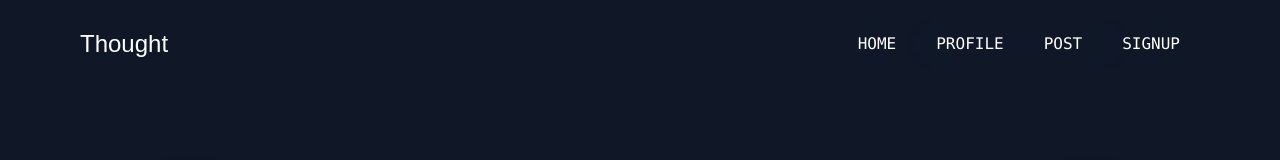
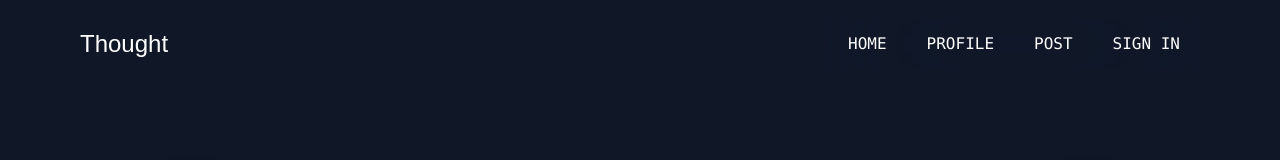
Before and after one commit to strictlyManish/Devconnect, a React (Vite) app in the folder client/: page /login in a window 1280 px wide. Shown: the top 160 px of the page. Built offline with nearby package versions, Linux system fonts and the light colour scheme; no server answers; a web font is replaced by a local one.

Commit message:
making logout controller forntend + backend both

```diff
--- a/client/src/components/NavigationBar.jsx
+++ b/client/src/components/NavigationBar.jsx
@@ -1,19 +1,59 @@
 import React from 'react'
 import { NavLink } from 'react-router-dom'
+import { useEffect, useState } from "react";
+import axios from "../api/axios"
+import toast from 'react-hot-toast';
 
 function NavigationBar() {
+  const [isLoggedIn, setIsLoggedIn] = useState(false);
+
+
+  const logoutController = async () => {
+    try {
+      const res = await axios.get("auth/logout")
+      toast.success('logout')
+    } catch (error) {
+
+    }
+  }
+
+  useEffect(() => {
+    const userCookie = document.cookie
+
+    if (userCookie) {
+      setIsLoggedIn(true)
+    }
+
+  }, []);
+
   return (
-    <div className='px-20 py-5 flex w-screen items-center justify-between text-white fixed'>
-      <div className='text-2xl'>Thought</div>
+    <div className="px-20 py-5 flex w-screen items-center justify-between text-white fixed">
+      <div className="text-2xl">Thought</div>
 
-      <div className='flex gap-10 uppercase font-mono px-5 py-3 rounded backdrop-blur-3xl' >
-        <NavLink to='/' className={(e) => e.isActive ? 'border-b-2 transition-all' : ''} >Home</NavLink>
-        <NavLink to='/profile' className={(e) => e.isActive ? 'border-b-2 transition-all' : ''}>Profile</NavLink>
-        <NavLink to='/post' className={(e) => e.isActive ? 'border-b-2 transition-all' : ''} >Post</NavLink>
-        <NavLink to='/register' className={(e) => e.isActive ? 'border-b-2 transition-all' : ''}>Signup</NavLink>
+      <div className="flex gap-10 items-center uppercase font-mono px-5 py-3 rounded backdrop-blur-3xl">
+        <NavLink to="/" className={(e) => (e.isActive ? "border-b-2 transition-all" : "")}>
+          Home
+        </NavLink>
+
+        <NavLink to="/profile" className={(e) => (e.isActive ? "border-b-2 transition-all" : "")}>
+          Profile
+        </NavLink>
+
+        <NavLink to="/post" className={(e) => (e.isActive ? "border-b-2 transition-all" : "")}>
+          Post
+        </NavLink>
+
+        {isLoggedIn ? (
+          <button onClick={logoutController} className='bg-gray-700 px-2 py-2 rounded-3xl'>Logout</button>
+        ) : (
+          <NavLink to="/register" className={(e) => (e.isActive ? "border-b-2 transition-all" : "")}>
+            Sign In
+          </NavLink>
+        )}
       </div>
     </div>
-  )
+  );
 }
 
+
 export default NavigationBar
--- a/client/src/main.jsx
+++ b/client/src/main.jsx
@@ -10,10 +10,7 @@ createRoot(document.getElementById('root')).render(
     <Toaster position='bottom-left' toastOptions={{
       className: '',
       style: {
-        color: '#FFFFFF',
-        fontSize:'10px',
-        backgroundColor:'transparent',
-        backdropFilter:'blur(10px)'
+        fontSize: '10px',
       },
     }} />
   </BrowserRouter>
--- a/client/src/routes/Mainroutes.jsx
+++ b/client/src/routes/Mainroutes.jsx
@@ -12,12 +12,11 @@ function App() {
   const [user, setUser] = useState(null);
   const [loading, setLoading] = useState(true);
 
-  // Fetch user once on app load
   useEffect(() => {
     axios.get("/user", { withCredentials: true })
       .then(res => setUser(res.data))
       .catch(() => setUser(null))
-      .finally(() => setLoading(false)); // ⭐ STOP LOADING
+      .finally(() => setLoading(false));
   }, []);
 
   if (loading) return <div className="grid place-content-center h-screen w-screen">
```
Also changed, not shown: 2 other files (tests, documents, lock files or other folders).
